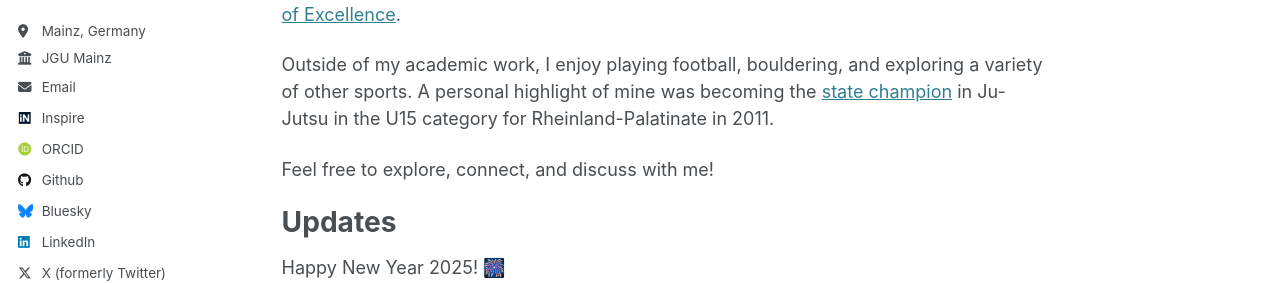
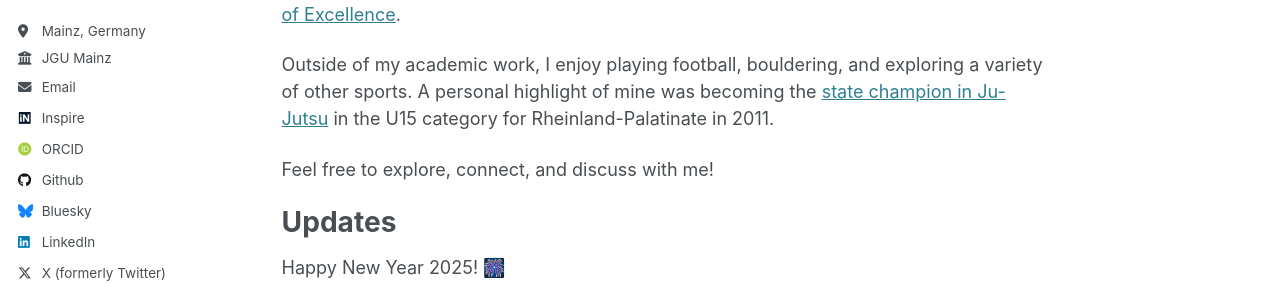
Before and after one commit to sweber31/sweber31.github.io, a Jekyll site: the page built from _pages/about.md, in a window 1280 px wide and 1201 px high. Shown: the part 383-666 px from the top of the window. Built offline with Jekyll 4.4.1, drawn with Linux system fonts in a browser that asks for light colours; some web fonts are replaced.

```diff
--- a/_pages/about.md
+++ b/_pages/about.md
@@ -13,7 +13,7 @@ This website is a space to share my work, ideas, and contributions to the field
 
 Currently I am a PhD student at the [JGU Mainz](https://www.uni-mainz.de/) in the Group of [Julia Harz](https://www.thep.physik.uni-mainz.de/group-of-julia-harz-2/). I am an associate member of the [Mainz Physics Academy (MPA)](https://www.prisma.uni-mainz.de/mainz-physics-academy/) and part of the [PRISMA+ Cluster of Excellence](https://www.prisma.uni-mainz.de/).
 
-Outside of my academic work, I enjoy playing football, bouldering, and exploring a variety of other sports. A personal highlight of mine was becoming the [state champion](https://www.kolping-kell.de/wp/allgemein/2011-04/rheinland-pfalz-meisterschaften-2011-in-bad-kreuznach) in Ju-Jutsu in the U15 category for Rheinland-Palatinate in 2011.
+Outside of my academic work, I enjoy playing football, bouldering, and exploring a variety of other sports. A personal highlight of mine was becoming the [state champion in Ju-Jutsu](https://www.kolping-kell.de/wp/allgemein/2011-04/rheinland-pfalz-meisterschaften-2011-in-bad-kreuznach) in the U15 category for Rheinland-Palatinate in 2011.
 
 Feel free to explore, connect, and discuss with me!
 
```
